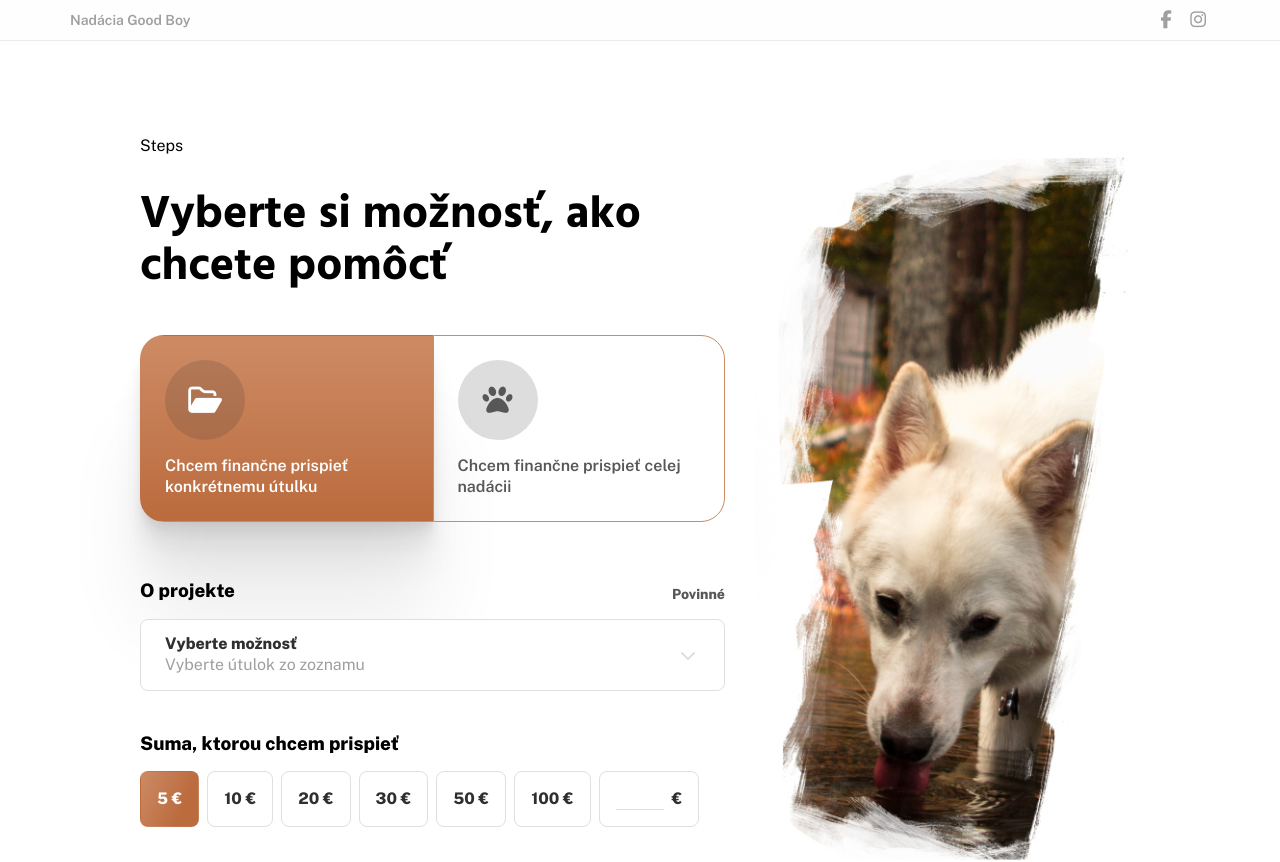
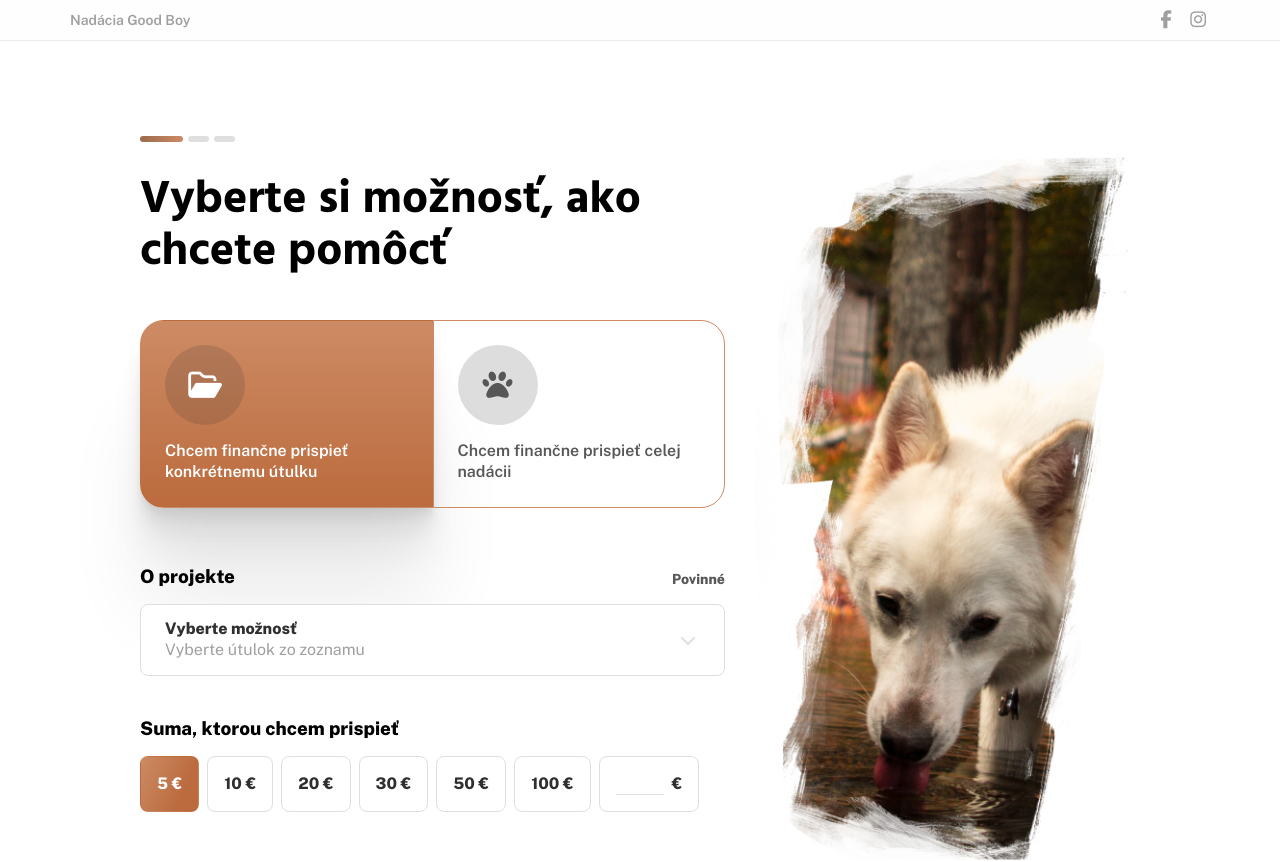
Before and after one commit to lukassiarny/goodrequest, a React (Create React App) app: page / in a window 1280 px wide. Shown: the top 862 px of the page. Built offline with nearby package versions, Linux system fonts and the light colour scheme.

Commit message:
Some minor changes

```diff
--- a/src/components/InputRadio/index.tsx
+++ b/src/components/InputRadio/index.tsx
@@ -66,11 +66,16 @@ const Icon = styled.div`
   font-weight: 400;
 `;
 
-export type TypeOfSupport = 0 | 1;
+export const supportTypes: { 0: string; 1: string } = {
+  0: "Chcem finančne prispieť konkrétnemu útulku",
+  1: "Chcem finančne prispieť celej nadácii",
+};
+
+export type RadioOptions = 0 | 1;
 
 type Props = {
-  active: TypeOfSupport;
-  handleChange: (active: TypeOfSupport) => void;
+  active: RadioOptions;
+  handleChange: (active: RadioOptions) => void;
 };
 
 const RadioInput: React.FC<Props> = ({ active, handleChange }) => {
@@ -88,7 +93,7 @@ const RadioInput: React.FC<Props> = ({ active, handleChange }) => {
         <Icon>
           <i className="far fa-folder-open"></i>
         </Icon>
-        Chcem finančne prispieť konkrétnemu útulku
+        {supportTypes[0]}
       </Label>
       <Label isActive={active === 1}>
         <Input
@@ -102,7 +107,7 @@ const RadioInput: React.FC<Props> = ({ active, handleChange }) => {
         <Icon>
           <i className="fas fa-paw"></i>
         </Icon>
-        Chcem finančne prispieť celej nadácii
+        {supportTypes[1]}
       </Label>
     </Wrapper>
   );
--- a/src/components/Navbar/index.tsx
+++ b/src/components/Navbar/index.tsx
@@ -4,11 +4,18 @@ import { Link } from "react-router-dom";
 import styled from "styled-components";
 import { Container } from "../../theme/layout";
 
-const NavbarWrapper = styled.div`
+const NavbarWrapper = styled.div<{ isScrolled: boolean }>`
   width: 100%;
   height: ${rem(40)};
+  transition: transform 150ms ease-in-out;
+  transform: ${({ isScrolled }) =>
+    isScrolled ? `translateY(${rem(-40)})` : `translateY(0) `};
   box-shadow: 0px 1px 0px rgba(0, 0, 0, 0.08);
   background: ${({ theme }) => theme.colors.navbarBackground};
+  position: fixed;
+  top: 0;
+  left: 0;
+  z-index: 888;
 `;
 
 const StyledContainer = styled(Container)`
@@ -47,8 +54,25 @@ const SocialIcon = styled.a`
 `;
 
 const Navbar: React.FC = () => {
+  const [isScorlled, setIsScrolled] = React.useState(false);
+
+  React.useEffect(() => {
+    const isNavbrScrolled = () => {
+      if (window.scrollY >= 1) {
+        setIsScrolled(true);
+      } else {
+        setIsScrolled(false);
+      }
+    };
+
+    window.addEventListener("scroll", isNavbrScrolled);
+    return () => {
+      window.removeEventListener("scroll", isNavbrScrolled);
+    };
+  }, []);
+
   return (
-    <NavbarWrapper>
+    <NavbarWrapper isScrolled={isScorlled}>
       <StyledContainer>
         <TitleLink to="/">Nadácia Good Boy</TitleLink>
         <IconsWrapper>
--- a/src/components/Steps/index.tsx
+++ b/src/components/Steps/index.tsx
@@ -1,12 +1,44 @@
+import { rem } from "polished";
 import React from "react";
-import styled from "styled-components";
+import styled, { css } from "styled-components";
+
+const Wrapper = styled.div<{ width: number }>`
+  position: relative;
+  width: ${({ width }) => rem(width)};
+  height: ${rem(6)};
+  display: flex;
+  gap: ${rem(5)};
+`;
+
+const Step = styled.div<{ isCurrent: boolean }>`
+  height: 100%;
+  border-radius: 999px;
+
+  ${({ isCurrent, theme }) =>
+    isCurrent
+      ? css`
+          flex: 2;
+          background: ${`linear-gradient(94.75deg, rgba(0, 0, 0, 0.24) 0%, rgba(0, 0, 0, 0) 100.7%), ${theme.colors.primaryOne}`};
+        `
+      : css`
+          flex: 1;
+          background: ${theme.colors.borderColor};
+        `}
+`;
 
 type Props = {
   currentStep?: number;
+  totalSteps?: number;
 };
 
-const Steps: React.FC<Props> = ({ currentStep = 1 }) => {
-  return <>Steps</>;
+const Steps: React.FC<Props> = ({ currentStep = 1, totalSteps = 3 }) => {
+  return (
+    <Wrapper width={45 + 25 * (totalSteps - 1)}>
+      {[...Array(totalSteps)].map((step, i) => (
+        <Step key={i} isCurrent={i + 1 === currentStep} />
+      ))}
+    </Wrapper>
+  );
 };
 
 export default Steps;
--- a/src/pages/SupportForm/Layout.tsx
+++ b/src/pages/SupportForm/Layout.tsx
@@ -1,8 +1,17 @@
 import { rem } from "polished";
 import React from "react";
-import styled from "styled-components";
+import styled, { keyframes } from "styled-components";
 import Steps from "../../components/Steps";
 import { Container } from "../../theme/layout";
+
+const opacityAnimation = keyframes`
+  0% {
+    opacity: 0;
+  }
+  100% {
+    opacity: 1;
+  }
+`;
 
 const StyledContainer = styled(Container)`
   display: flex;
@@ -16,6 +25,12 @@ const FormWrapper = styled.div`
   display: flex;
   flex-direction: column;
   align-items: flex-start;
+`;
+
+const InnerWrapper = styled.div`
+  width: 100%;
+  opacity: 0;
+  animation: 1000ms ${opacityAnimation} ease-in-out forwards;
 `;
 
 const FormTitle = styled.h1`
@@ -77,7 +92,7 @@ const SupportUsLayout: React.FC<Props> = ({
       <FormWrapper>
         <Steps currentStep={currentStep} />
         <FormTitle>{title}</FormTitle>
-        {children}
+        <InnerWrapper>{children}</InnerWrapper>
       </FormWrapper>
       <ImageWrapper>
         <img src="/assets/dogimage.jpg" alt="Nadácia Good boy" />
--- a/src/pages/SupportForm/StepOne/index.tsx
+++ b/src/pages/SupportForm/StepOne/index.tsx
@@ -3,7 +3,7 @@ import React from "react";
 import { useHistory } from "react-router-dom";
 import styled from "styled-components";
 import Button from "../../../components/Button";
-import InputRadio, { TypeOfSupport } from "../../../components/InputRadio";
+import InputRadio, { RadioOptions } from "../../../components/InputRadio";
 import InputSelect, { Option } from "../../../components/InputSelect";
 import InputSelectPrice, {
   OptionPrice,
@@ -45,7 +45,7 @@ const optionsPrice: OptionPrice[] = [
 
 const SupportFormStepOne: React.FC = () => {
   const [selectedTypeOfSupport, setSelectedTypeOfSupport] =
-    React.useState<TypeOfSupport>(0);
+    React.useState<RadioOptions>(0);
 
   const [selectedShelter, setSelectedShelter] =
     React.useState<Option>(defaultOption);
@@ -88,6 +88,20 @@ const SupportFormStepOne: React.FC = () => {
     history.push("/vase-kontaktne-informacie");
   };
 
+  React.useEffect(() => {
+    const handleKeyDown = (e: KeyboardEvent) => {
+      if (e.key === "ArrowRight") {
+        handleChangeNextPage();
+      }
+    };
+
+    document.addEventListener("keydown", handleKeyDown, false);
+
+    return () => {
+      document.removeEventListener("keydown", handleKeyDown, false);
+    };
+  });
+
   return (
     <SupportFormLayout
       title="Vyberte si možnosť, ako chcete pomôcť"
@@ -96,7 +110,7 @@ const SupportFormStepOne: React.FC = () => {
       <InpurRadioWrapper>
         <InputRadio
           active={selectedTypeOfSupport}
-          handleChange={(active: TypeOfSupport) => {
+          handleChange={(active: RadioOptions) => {
             if (active === 1 && selectedShelterError) {
               setSelectedShelterError("");
             }
--- a/src/pages/SupportForm/StepThree/index.tsx
+++ b/src/pages/SupportForm/StepThree/index.tsx
@@ -27,6 +27,20 @@ const SupportFormStepThree: React.FC = () => {
   const history = useHistory();
 
   const handleSubmitForm = () => {};
+
+  React.useEffect(() => {
+    const handleKeyDown = (e: KeyboardEvent) => {
+      if (e.key === "ArrowLeft") {
+        history.push("/vase-kontaktne-informacie");
+      }
+    };
+
+    document.addEventListener("keydown", handleKeyDown, false);
+
+    return () => {
+      document.removeEventListener("keydown", handleKeyDown, false);
+    };
+  });
 
   return (
     <SupportFormLayout title="Skontrolujte si zadané údaje" currentStep={3}>
--- a/src/pages/SupportForm/StepTwo/index.tsx
+++ b/src/pages/SupportForm/StepTwo/index.tsx
@@ -30,7 +30,7 @@ const SupportFormStepTwo: React.FC = () => {
 
   const history = useHistory();
 
-  const handleChangeNextStep = () => {
+  const handleChangeNextPage = () => {
     setFirstNameError("");
     setLastNameError("");
     setEmailError("");
@@ -68,6 +68,24 @@ const SupportFormStepTwo: React.FC = () => {
 
     history.push("/zhrnutie-pomoci");
   };
+
+  React.useEffect(() => {
+    const handleKeyDown = (e: KeyboardEvent) => {
+      if (e.key === "ArrowRight") {
+        handleChangeNextPage();
+      }
+
+      if (e.key === "ArrowLeft") {
+        history.push("/");
+      }
+    };
+
+    document.addEventListener("keydown", handleKeyDown, false);
+
+    return () => {
+      document.removeEventListener("keydown", handleKeyDown, false);
+    };
+  });
 
   return (
     <SupportFormLayout
@@ -115,7 +133,7 @@ const SupportFormStepTwo: React.FC = () => {
         </InputWrapper>
       </InputSubtitleWrapper>
       <ButtonsWrapper>
-        <Button text="Pokračovať" handleOnClick={handleChangeNextStep} />
+        <Button text="Pokračovať" handleOnClick={handleChangeNextPage} />
         <Button
           text="Späť"
           buttonStyle="secondary"
--- a/src/theme/layout.tsx
+++ b/src/theme/layout.tsx
@@ -22,6 +22,7 @@ export const LayoutMainContent = styled.div`
 
 export const Header = styled.header`
   width: 100%;
+  padding-top: ${rem(40)}; //navbar height
 `;
 
 export const Main = styled.header`
```
